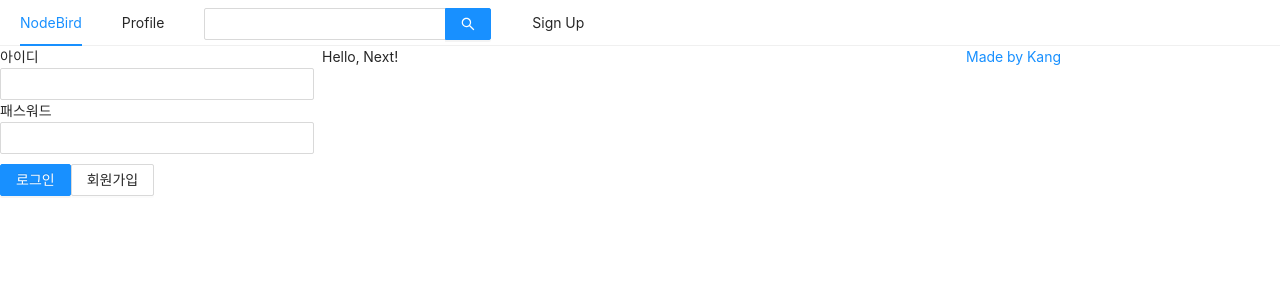
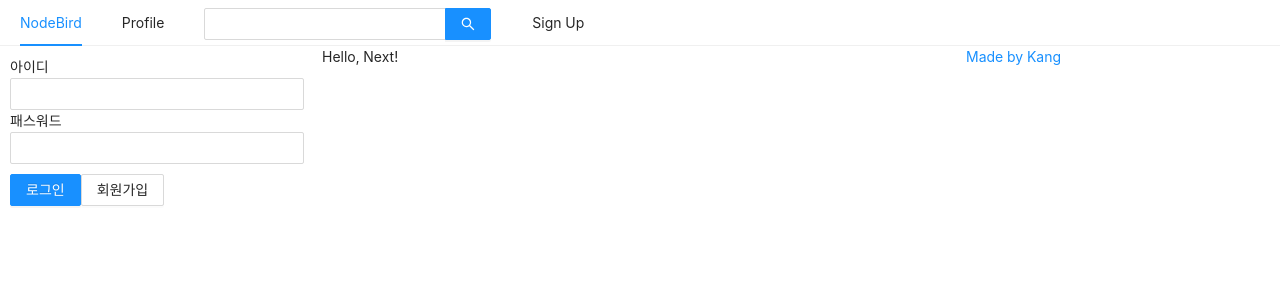
Before and after one commit to guswns951230/NodeBird-React, a Next.js app in the folder front/: page / in a window 1280 px wide. Shown: the top 300 px of the page. Built offline with nearby package versions, Linux system fonts and the light colour scheme.

Commit message:
더미 데이터로 로그인하기

```diff
--- a/front/components/AppLayout.js
+++ b/front/components/AppLayout.js
@@ -12,7 +12,7 @@
 `;
 
 const AppLayout = ({ children }) => {
-  const [isLoggedIn, setIsloggedIn] = useState(false);
+  const [isLoggedIn, setIsLoggedIn] = useState(false);
   return (
     <div>
       <Menu mode="horizontal">
@@ -34,7 +34,7 @@
       </Menu>
       <Row gutter={8}>
         <Col xs={24} md={6}>
-          {isLoggedIn ? <UserProfile /> : <LoginForm />}
+          {isLoggedIn ? <UserProfile setIsLoggedIn={setIsLoggedIn} /> : <LoginForm setIsLoggedIn={setIsLoggedIn} />}
         </Col>
         <Col xs={24} md={12}>
           {children}
--- a/front/components/LoginForm.js
+++ b/front/components/LoginForm.js
@@ -1,4 +1,4 @@
-import { useState, useCallback } from 'react';
+import React, { useState, useCallback } from 'react';
 import { Form, Input, Button } from 'antd';
 import Link from 'next/link';
 import styled from 'styled-components';
@@ -7,7 +7,11 @@
   margin-top: 10px;
 `;
 
-const LoginForm = () => {
+const FormWrapper = styled(Form)`
+  padding: 10px;
+`;
+
+const LoginForm = ({ setIsLoggedIn }) => {
   const [id, setId] = useState('');
   const [password, setPassword] = useState('');
 
@@ -19,8 +23,13 @@
     setPassword(e.target.value);
   }, []);
 
+  const onSubmitForm = useCallback(() => {
+    console.log(id, password);
+    setIsLoggedIn(true);
+  }, [id, password]);
+
   return (
-    <Form>
+    <FormWrapper onFinish={onSubmitForm}>
       <div>
         <label htmlForm="user-id">아이디</label>
         <br />
@@ -43,7 +52,7 @@
       <div>
 
       </div>
-    </Form>
+    </FormWrapper>
   );
 }
 
```
Also changed, not shown: front/components/UserProfile.js (+23 -2 lines).
